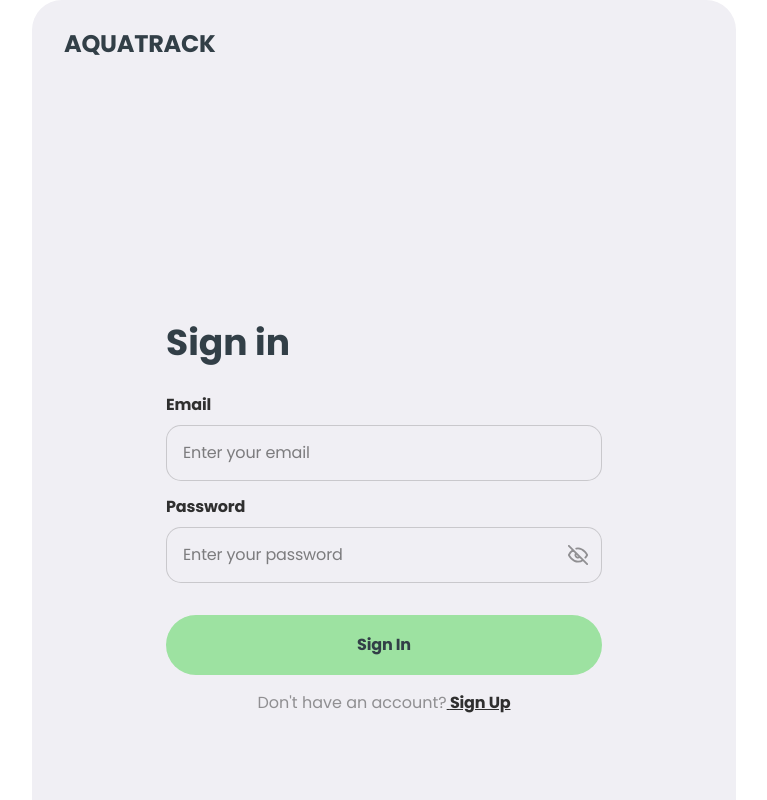
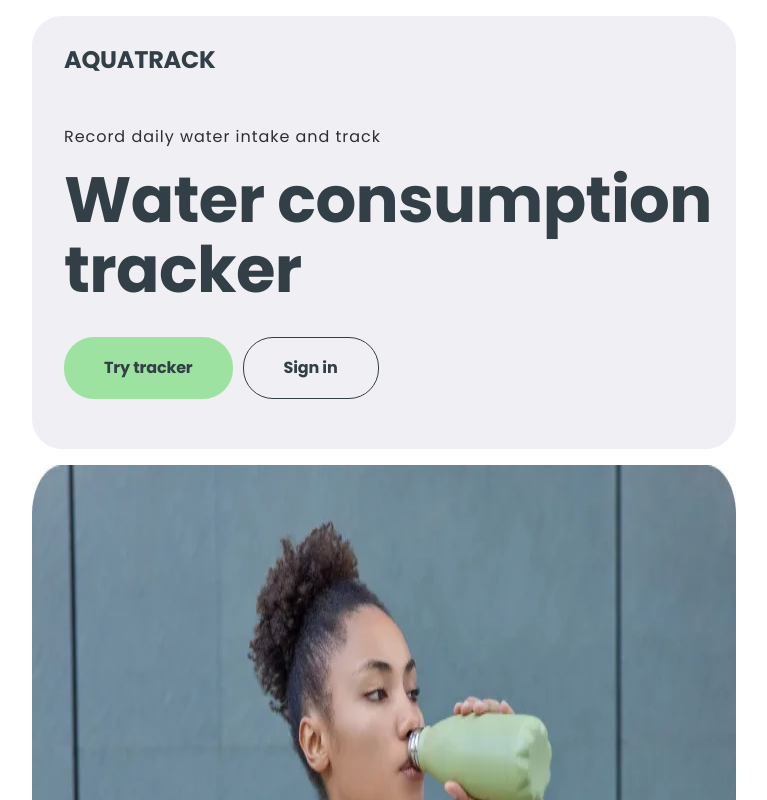
Before and after one commit to VolodymyrKozel/aqua-tracker-project-2, a React (Vite) app: page / in a window 1280 px wide. Before the commit this address led to /signin. Shown: the top 800 px of the page, without its empty margins (256-1023 px from the left). Built offline with nearby package versions, Linux system fonts and the light colour scheme.

Commit message:
Update App.jsx

```diff
--- a/src/components/App.jsx
+++ b/src/components/App.jsx
@@ -33,15 +33,11 @@ export const App = () => {
       <Suspense fallback={<Loader variant="fullScreen" />}>
         <Routes>
           <Route path="/" element={<SharedLayout />}>
-            <Route
-              index
-              element={
-                <RestrictedRoute
+            <Route index element={<HomePage />} />
+            {/*  <RestrictedRoute
                   redirectTo="/tracker"
                   component={<HomePage />}
-                />
-              }
-            />
+                /> */}
             <Route
               path="/signup"
               element={
```
